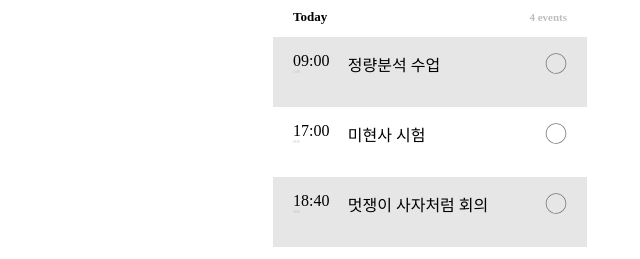
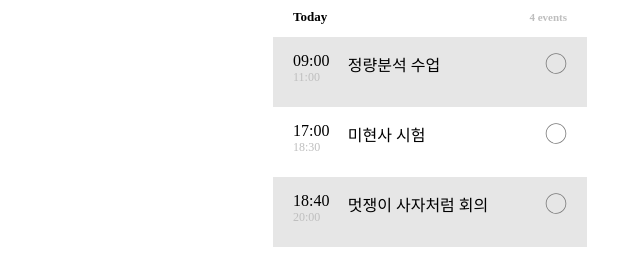
Before and after one commit to u-zii/ideaton_html, a plain HTML site: page index.html in a window 1280 px wide. Shown: the part 464-723 px from the top of the page, 210-850 px from the left. Drawn offline with Linux system fonts and the light colour scheme; a web font is replaced by a local one.

Commit message:
우에우

```diff
--- a/4.css
+++ b/4.css
@@ -151,7 +151,7 @@ table {
 .start_time {
 }
 .end_time {
-    font-size: 3px;
+    font-size: 12px;
     color: rgb(190, 190, 190);
 }
 .odd {
```
